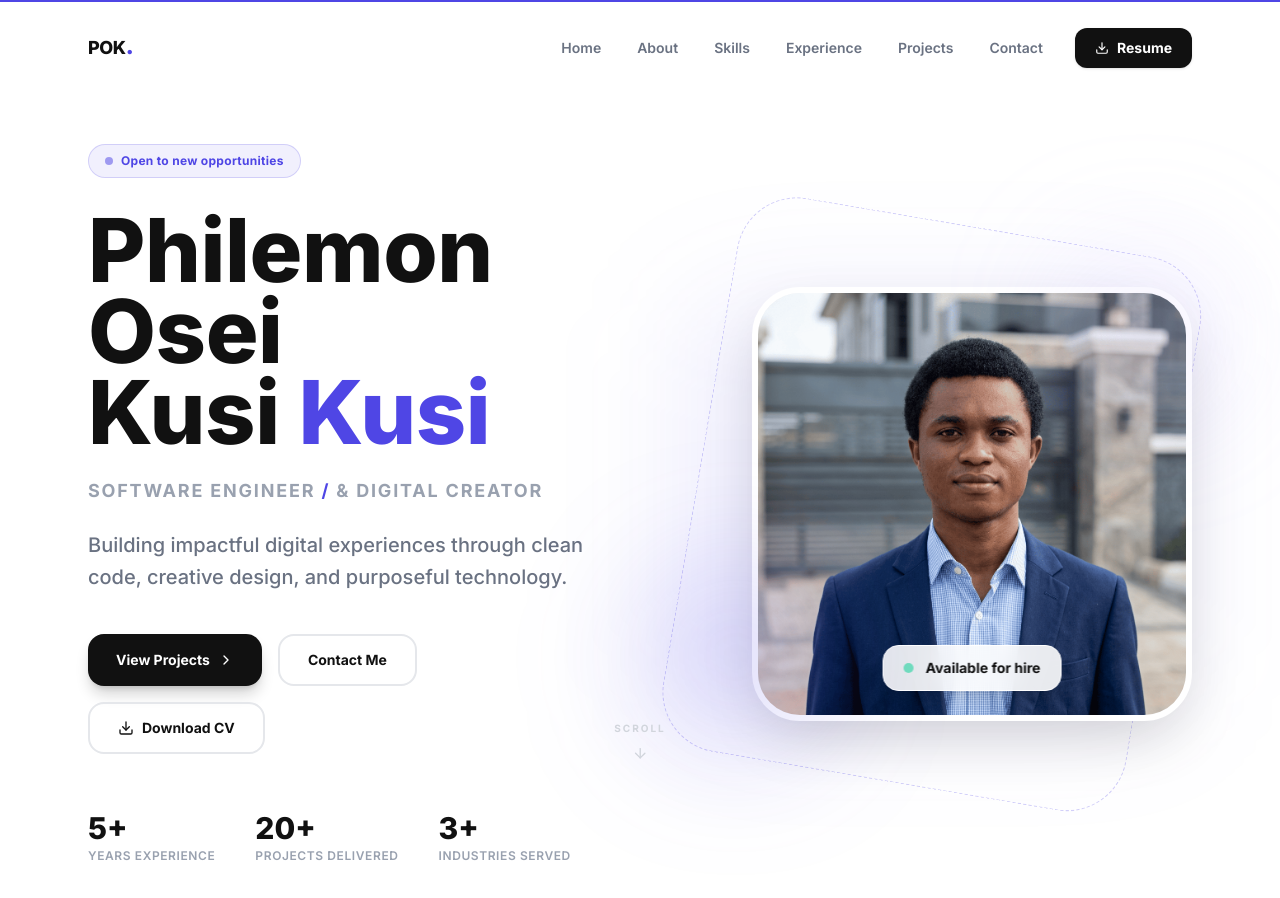
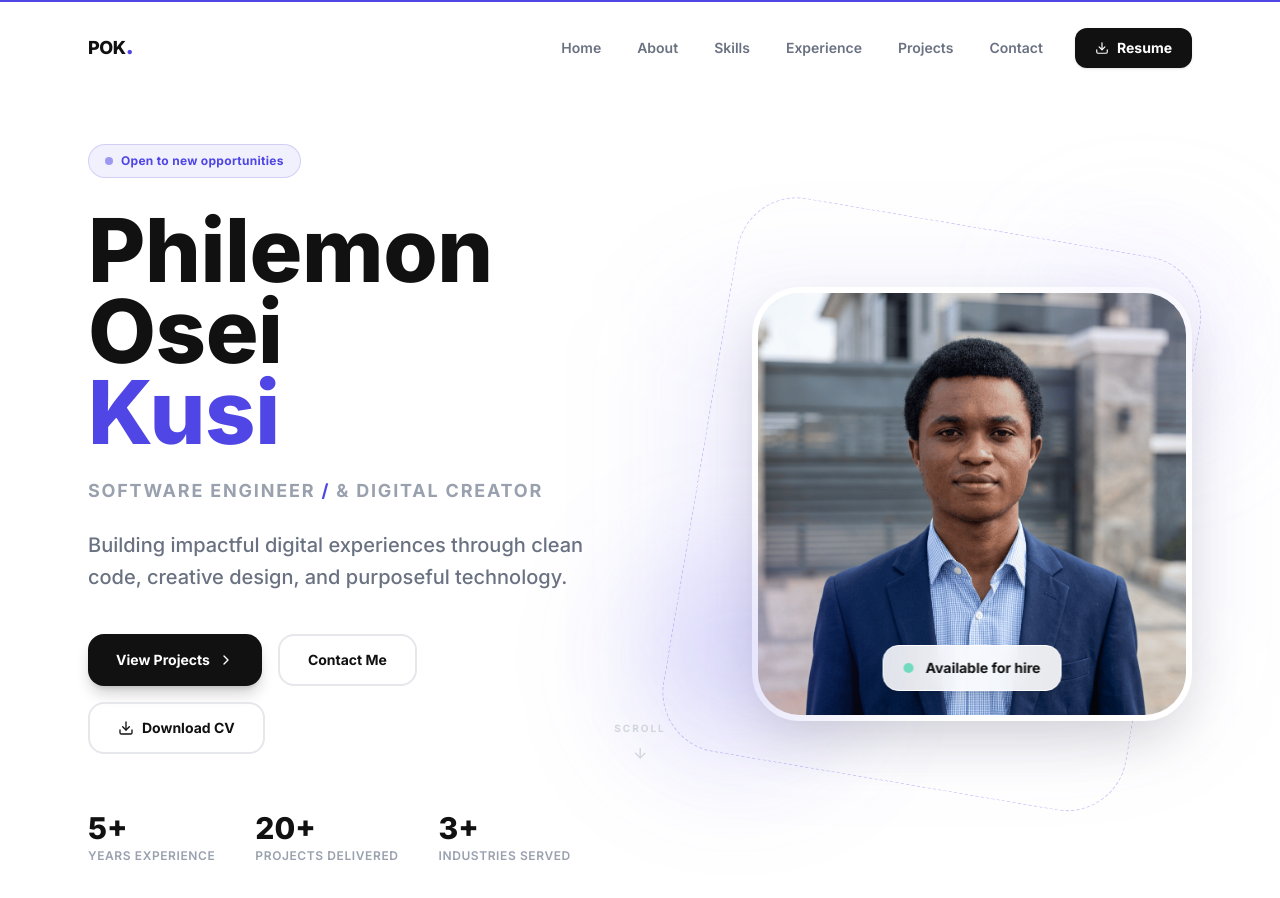
Before and after one commit to Philemon12421/Philemon-Portfolio, a React (Vite) app: page / in a window 1280 px wide. Shown: the top 898 px of the page. Built offline with nearby package versions, Linux system fonts and the light colour scheme.

Commit message:
Update data.ts

```diff
--- a/src/data.ts
+++ b/src/data.ts
@@ -46,7 +46,7 @@ export const navigation = [
 ];
 
 export const hero = {
-  name: "Philemon Osei Kusi",
+  name: "Philemon Osei ",
   title: "Software Engineer",
   subtitle: "& Digital Creator",
   tagline: "Building impactful digital experiences through clean code, creative design, and purposeful technology.",
```
